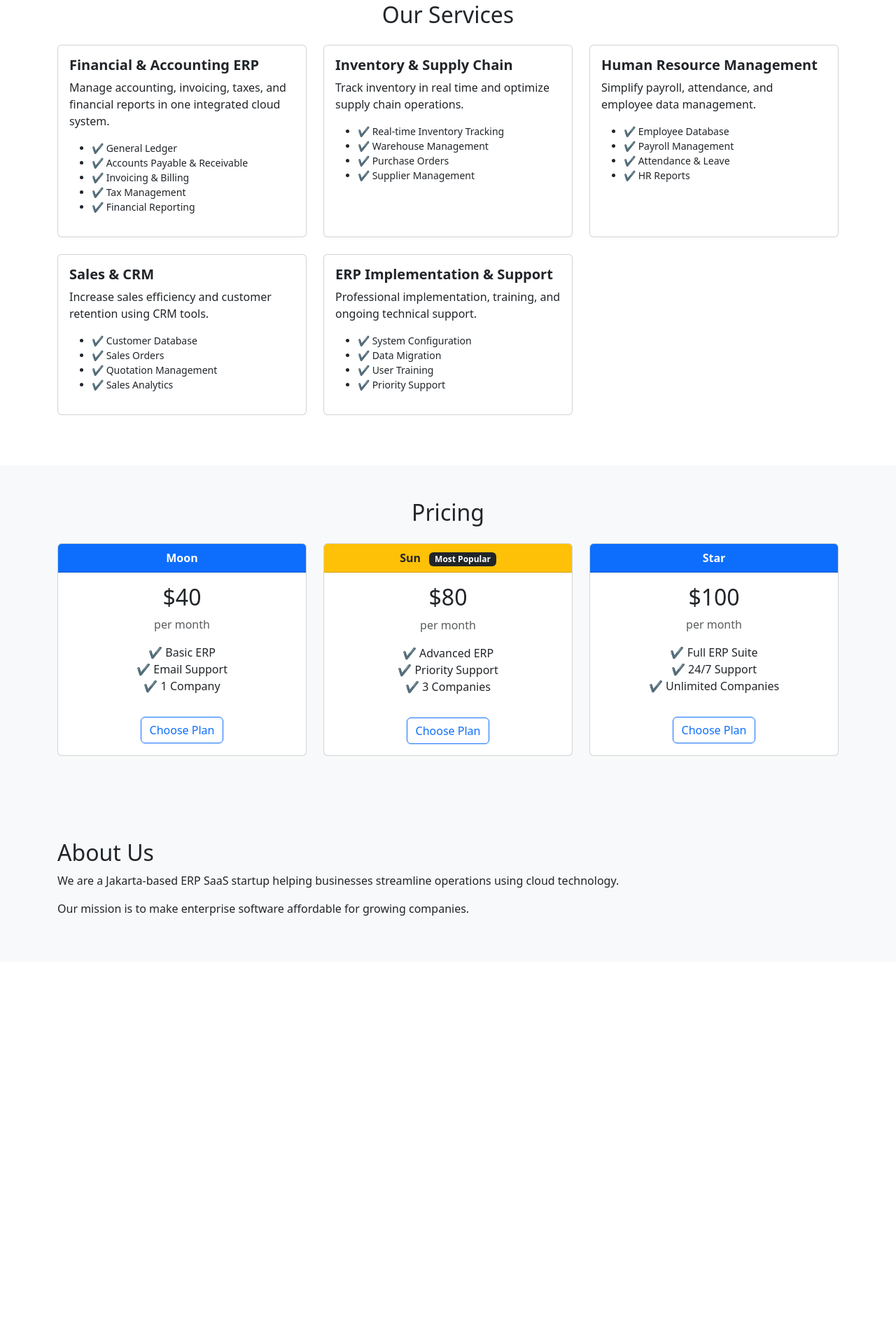
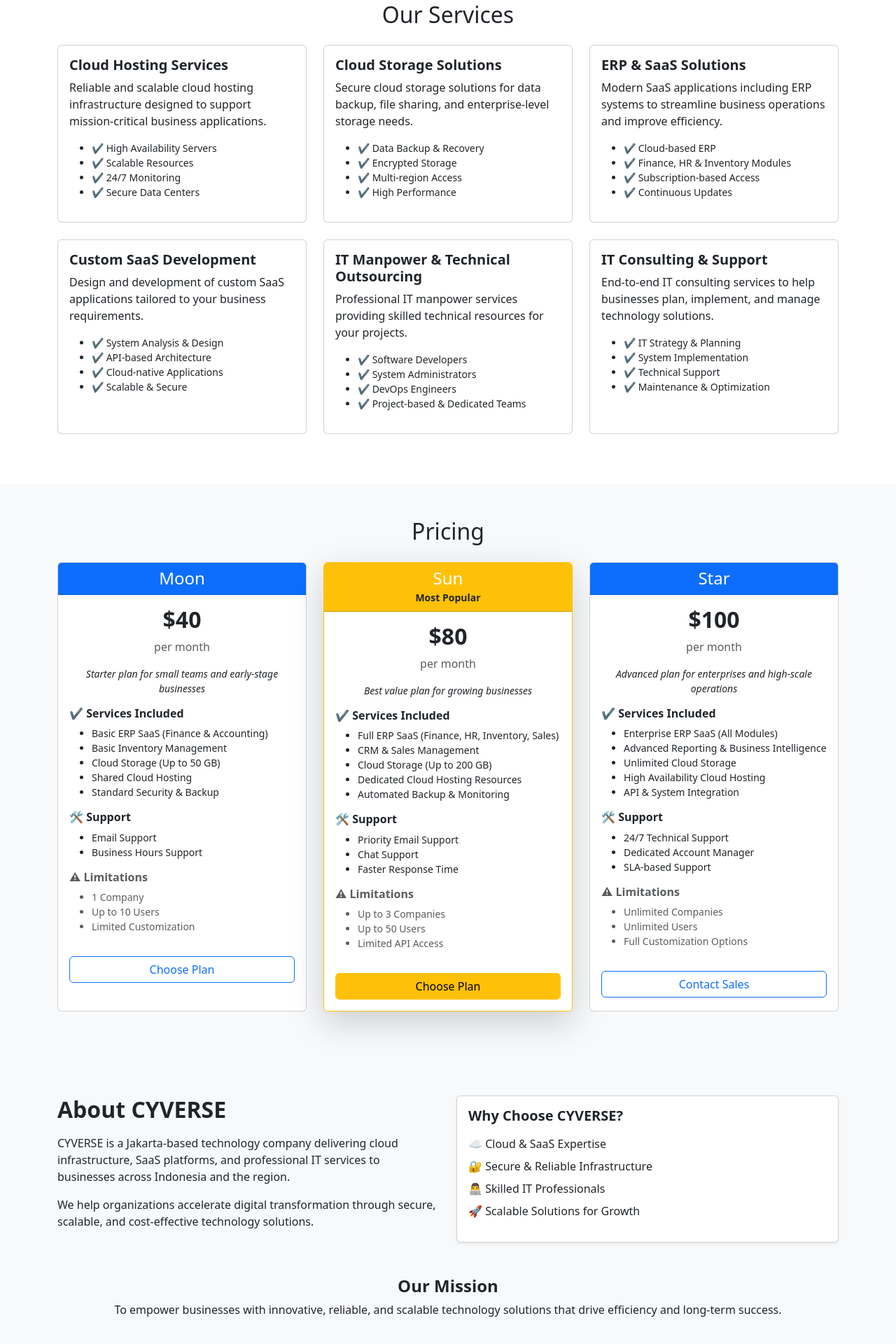
Before and after one commit to papaursa888/collegetask, a Vue app: page / in a window 1280 px wide. Shown: the part 846-2766 px from the top of the page at 70% size. Before the commit the page ends 2220 px from the top, so only its background shows below. Built offline with nearby package versions, Linux system fonts and the light colour scheme.

Commit message:
updated
update file

```diff
--- a/src/components/about/AboutSection.vue
+++ b/src/components/about/AboutSection.vue
@@ -1,14 +1,47 @@
 <template>
-  <section id="about" class="py-5 bg-light">
+  <section class="py-5 bg-light">
     <div class="container">
-      <h2>About Us</h2>
-      <p>
-        We are a Jakarta-based ERP SaaS startup helping businesses streamline
-        operations using cloud technology.
-      </p>
-      <p>
-        Our mission is to make enterprise software affordable for growing companies.
-      </p>
+      <div class="row align-items-center">
+        <!-- Text -->
+        <div class="col-md-6" data-aos="fade-right">
+          <h2 class="fw-bold">About CYVERSE</h2>
+          <p class="mt-3">
+            CYVERSE is a Jakarta-based technology company delivering
+            cloud infrastructure, SaaS platforms, and professional IT services
+            to businesses across Indonesia and the region.
+          </p>
+          <p>
+            We help organizations accelerate digital transformation through
+            secure, scalable, and cost-effective technology solutions.
+          </p>
+        </div>
+
+        <!-- Info Card -->
+        <div class="col-md-6" data-aos="fade-left">
+          <div class="card shadow-sm">
+            <div class="card-body">
+              <h5 class="fw-bold">Why Choose CYVERSE?</h5>
+              <ul class="mt-3 list-unstyled">
+                <li class="mb-2">☁ Cloud & SaaS Expertise</li>
+                <li class="mb-2">🔐 Secure & Reliable Infrastructure</li>
+                <li class="mb-2">👨‍💻 Skilled IT Professionals</li>
+                <li class="mb-2">🚀 Scalable Solutions for Growth</li>
+              </ul>
+            </div>
+          </div>
+        </div>
+      </div>
+
+      <!-- Mission -->
+      <div class="row mt-5">
+        <div class="col text-center" data-aos="zoom-in">
+          <h4 class="fw-bold">Our Mission</h4>
+          <p class="mt-2">
+            To empower businesses with innovative, reliable, and scalable
+            technology solutions that drive efficiency and long-term success.
+          </p>
+        </div>
+      </div>
     </div>
   </section>
 </template>
--- a/src/components/layout/Navbar.vue
+++ b/src/components/layout/Navbar.vue
@@ -10,7 +10,7 @@
 <template>
   <nav class="navbar navbar-expand-lg navbar-dark bg-dark fixed-top shadow">
     <div class="container">
-      <RouterLink class="navbar-brand fw-bold" to="/">ERP SaaS</RouterLink>
+      <RouterLink class="navbar-brand fw-bold" to="/">CYVERSE</RouterLink>
 
       <ul class="navbar-nav ms-auto">
         <li class="nav-item" v-for="menu in menus" :key="menu.name">
--- a/src/components/pricing/PricingCard.vue
+++ b/src/components/pricing/PricingCard.vue
@@ -1,28 +1,65 @@
 <template>
   <div class="col-md-4 mb-4" data-aos="flip-left">
-    <div class="card text-center h-100 pricing-card">
+    <div
+      class="card h-100 pricing-card text-center"
+      :class="{ 'border-warning shadow-lg': plan.popular }"
+    >
+      <!-- Header -->
       <div
-        class="card-header fw-bold"
-        :class="plan.popular ? 'bg-warning' : 'bg-primary text-white'"
+        class="card-header fw-bold text-white"
+        :class="plan.popular ? 'bg-warning' : 'bg-primary'"
       >
-        {{ plan.name }}
-        <span v-if="plan.popular" class="badge bg-dark ms-2">
+        <h4 class="mb-0">{{ plan.name }}</h4>
+        <small v-if="plan.popular" class="text-dark fw-semibold">
           Most Popular
-        </span>
+        </small>
       </div>
 
+      <!-- Body -->
       <div class="card-body">
-        <h2>${{ plan.price }}</h2>
-        <p class="text-muted">per month</p>
+        <h2 class="fw-bold">${{ plan.price }}</h2>
+        <p class="text-muted">{{ plan.billing }}</p>
 
-        <ul class="list-unstyled">
-          <li v-for="feature in plan.features" :key="feature">
-            ✔ {{ feature }}
-          </li>
-        </ul>
+        <p class="small fst-italic">
+          {{ plan.description }}
+        </p>
 
-        <button class="btn btn-outline-primary mt-3">
-          Choose Plan
+        <!-- Services -->
+        <div class="text-start mt-3">
+          <h6 class="fw-bold">✔ Services Included</h6>
+          <ul class="small">
+            <li v-for="item in plan.servicesIncluded" :key="item">
+              {{ item }}
+            </li>
+          </ul>
+        </div>
+
+        <!-- Support -->
+        <div class="text-start mt-3">
+          <h6 class="fw-bold">🛠 Support</h6>
+          <ul class="small">
+            <li v-for="item in plan.support" :key="item">
+              {{ item }}
+            </li>
+          </ul>
+        </div>
+
+        <!-- Limitations -->
+        <div class="text-start mt-3">
+          <h6 class="fw-bold text-muted">⚠ Limitations</h6>
+          <ul class="small text-muted">
+            <li v-for="item in plan.limitations" :key="item">
+              {{ item }}
+            </li>
+          </ul>
+        </div>
+
+        <!-- CTA -->
+        <button
+          class="btn mt-3 w-100"
+          :class="plan.popular ? 'btn-warning' : 'btn-outline-primary'"
+        >
+          {{ plan.name === 'Star' ? 'Contact Sales' : 'Choose Plan' }}
         </button>
       </div>
     </div>
@@ -30,14 +67,17 @@
 </template>
 
 <script setup>
-defineProps({ plan: Object })
+defineProps({
+  plan: Object
+})
 </script>
 
 <style scoped>
 .pricing-card {
-  transition: transform 0.3s ease;
+  transition: transform 0.3s ease, box-shadow 0.3s ease;
 }
+
 .pricing-card:hover {
-  transform: scale(1.05);
+  transform: translateY(-8px);
 }
 </style>
--- a/src/data/pricing.js
+++ b/src/data/pricing.js
@@ -1,18 +1,81 @@
+// src/data/pricing.js
+
 export const pricingPlans = [
   {
+    id: 1,
     name: 'Moon',
     price: 40,
-    features: ['Basic ERP', 'Email Support', '1 Company']
+    billing: 'per month',
+    description: 'Starter plan for small teams and early-stage businesses',
+    recommendedFor: 'Startups & Small Businesses',
+    servicesIncluded: [
+      'Basic ERP SaaS (Finance & Accounting)',
+      'Basic Inventory Management',
+      'Cloud Storage (Up to 50 GB)',
+      'Shared Cloud Hosting',
+      'Standard Security & Backup'
+    ],
+    support: [
+      'Email Support',
+      'Business Hours Support'
+    ],
+    limitations: [
+      '1 Company',
+      'Up to 10 Users',
+      'Limited Customization'
+    ],
+    popular: false
   },
   {
+    id: 2,
     name: 'Sun',
     price: 80,
-    features: ['Advanced ERP', 'Priority Support', '3 Companies'],
+    billing: 'per month',
+    description: 'Best value plan for growing businesses',
+    recommendedFor: 'SMEs & Growing Companies',
+    servicesIncluded: [
+      'Full ERP SaaS (Finance, HR, Inventory, Sales)',
+      'CRM & Sales Management',
+      'Cloud Storage (Up to 200 GB)',
+      'Dedicated Cloud Hosting Resources',
+      'Automated Backup & Monitoring'
+    ],
+    support: [
+      'Priority Email Support',
+      'Chat Support',
+      'Faster Response Time'
+    ],
+    limitations: [
+      'Up to 3 Companies',
+      'Up to 50 Users',
+      'Limited API Access'
+    ],
     popular: true
   },
   {
+    id: 3,
     name: 'Star',
     price: 100,
-    features: ['Full ERP Suite', '24/7 Support', 'Unlimited Companies']
+    billing: 'per month',
+    description: 'Advanced plan for enterprises and high-scale operations',
+    recommendedFor: 'Enterprises & Large Organizations',
+    servicesIncluded: [
+      'Enterprise ERP SaaS (All Modules)',
+      'Advanced Reporting & Business Intelligence',
+      'Unlimited Cloud Storage',
+      'High Availability Cloud Hosting',
+      'API & System Integration'
+    ],
+    support: [
+      '24/7 Technical Support',
+      'Dedicated Account Manager',
+      'SLA-based Support'
+    ],
+    limitations: [
+      'Unlimited Companies',
+      'Unlimited Users',
+      'Full Customization Options'
+    ],
+    popular: false
   }
 ]
--- a/src/data/services.js
+++ b/src/data/services.js
@@ -1,63 +1,74 @@
 export const services = [
   {
     id: 1,
-    title: 'Financial & Accounting ERP',
+    title: 'Cloud Hosting Services',
     description:
-      'Manage accounting, invoicing, taxes, and financial reports in one integrated cloud system.',
+      'Reliable and scalable cloud hosting infrastructure designed to support mission-critical business applications.',
     features: [
-      'General Ledger',
-      'Accounts Payable & Receivable',
-      'Invoicing & Billing',
-      'Tax Management',
-      'Financial Reporting'
+      'High Availability Servers',
+      'Scalable Resources',
+      '24/7 Monitoring',
+      'Secure Data Centers'
     ]
   },
   {
     id: 2,
-    title: 'Inventory & Supply Chain',
+    title: 'Cloud Storage Solutions',
     description:
-      'Track inventory in real time and optimize supply chain operations.',
+      'Secure cloud storage solutions for data backup, file sharing, and enterprise-level storage needs.',
     features: [
-      'Real-time Inventory Tracking',
-      'Warehouse Management',
-      'Purchase Orders',
-      'Supplier Management'
+      'Data Backup & Recovery',
+      'Encrypted Storage',
+      'Multi-region Access',
+      'High Performance'
     ]
   },
   {
     id: 3,
-    title: 'Human Resource Management',
+    title: 'ERP & SaaS Solutions',
     description:
-      'Simplify payroll, attendance, and employee data management.',
+      'Modern SaaS applications including ERP systems to streamline business operations and improve efficiency.',
     features: [
-      'Employee Database',
-      'Payroll Management',
-      'Attendance & Leave',
-      'HR Reports'
+      'Cloud-based ERP',
+      'Finance, HR & Inventory Modules',
+      'Subscription-based Access',
+      'Continuous Updates'
     ]
   },
   {
     id: 4,
-    title: 'Sales & CRM',
+    title: 'Custom SaaS Development',
     description:
-      'Increase sales efficiency and customer retention using CRM tools.',
+      'Design and development of custom SaaS applications tailored to your business requirements.',
     features: [
-      'Customer Database',
-      'Sales Orders',
-      'Quotation Management',
-      'Sales Analytics'
+      'System Analysis & Design',
+      'API-based Architecture',
+      'Cloud-native Applications',
+      'Scalable & Secure'
     ]
   },
   {
     id: 5,
-    title: 'ERP Implementation & Support',
+    title: 'IT Manpower & Technical Outsourcing',
     description:
-      'Professional implementation, training, and ongoing technical support.',
+      'Professional IT manpower services providing skilled technical resources for your projects.',
     features: [
-      'System Configuration',
-      'Data Migration',
-      'User Training',
-      'Priority Support'
+      'Software Developers',
+      'System Administrators',
+      'DevOps Engineers',
+      'Project-based & Dedicated Teams'
+    ]
+  },
+  {
+    id: 6,
+    title: 'IT Consulting & Support',
+    description:
+      'End-to-end IT consulting services to help businesses plan, implement, and manage technology solutions.',
+    features: [
+      'IT Strategy & Planning',
+      'System Implementation',
+      'Technical Support',
+      'Maintenance & Optimization'
     ]
   }
 ]
--- a/src/views/AboutPage.vue
+++ b/src/views/AboutPage.vue
@@ -3,9 +3,9 @@
 
   <section class="page-header bg-light text-center">
     <div class="container" data-aos="fade-down">
-      <h1 class="fw-bold">About Us</h1>
+      <h1 class="fw-bold">About CYVERSE</h1>
       <p class="text-muted mt-2">
-        Empowering businesses through modern ERP technology
+        Your trusted partner for cloud and IT solutions
       </p>
     </div>
   </section>
@@ -16,24 +16,25 @@
         <div class="col-md-6" data-aos="fade-right">
           <h2 class="fw-bold">Who We Are</h2>
           <p>
-            We are a Jakarta-based ERP SaaS startup focused on helping businesses
-            manage operations efficiently using cloud technology.
+            CYVERSE is a technology company based in Jakarta, Indonesia,
+            providing cloud services, SaaS platforms, and IT manpower solutions
+            to businesses across industries.
           </p>
           <p>
-            Our platform is designed for scalability, flexibility, and ease of use,
-            serving SMEs to enterprise-level organizations.
+            We focus on delivering secure, scalable, and reliable technology
+            solutions that support business growth and digital transformation.
           </p>
         </div>
 
         <div class="col-md-6" data-aos="fade-left">
           <div class="card shadow-sm">
             <div class="card-body">
-              <h5 class="fw-bold">Company Overview</h5>
+              <h5 class="fw-bold">Company Information</h5>
               <ul class="list-unstyled mt-3">
-                <li>📍 Head Office: Jakarta, Indonesia</li>
-                <li>☁ Cloud-based ERP SaaS</li>
-                <li>🚀 Startup-focused innovation</li>
-                <li>🤝 Trusted business partner</li>
+                <li>🏢 Company Name: CYVERSE</li>
+                <li>📍 Location: Jakarta, Indonesia</li>
+                <li>☁ Core Services: Cloud, SaaS, IT Solutions</li>
+                <li>👨‍💻 Expertise: ERP, Hosting, Outsourcing</li>
               </ul>
             </div>
           </div>
@@ -46,8 +47,8 @@
     <div class="container text-center" data-aos="zoom-in">
       <h3 class="fw-bold">Our Mission</h3>
       <p class="mt-3">
-        To make enterprise-grade ERP systems affordable, accessible,
-        and easy to use for growing businesses.
+        To empower businesses with reliable technology solutions that drive
+        efficiency, scalability, and long-term success.
       </p>
     </div>
   </section>
--- a/src/views/ServicesPage.vue
+++ b/src/views/ServicesPage.vue
@@ -5,7 +5,7 @@
     <div class="container" data-aos="fade-down">
       <h1 class="fw-bold">Our Services</h1>
       <p class="text-muted mt-2">
-        Complete ERP solutions designed to streamline your business operations
+        Comprehensive IT solutions designed to support your digital transformation
       </p>
     </div>
   </section>
```
Also changed, not shown: src/components/home/HeroSection.vue (+4 -4 lines), src/views/PricingPage.vue (+6 -5 lines).
